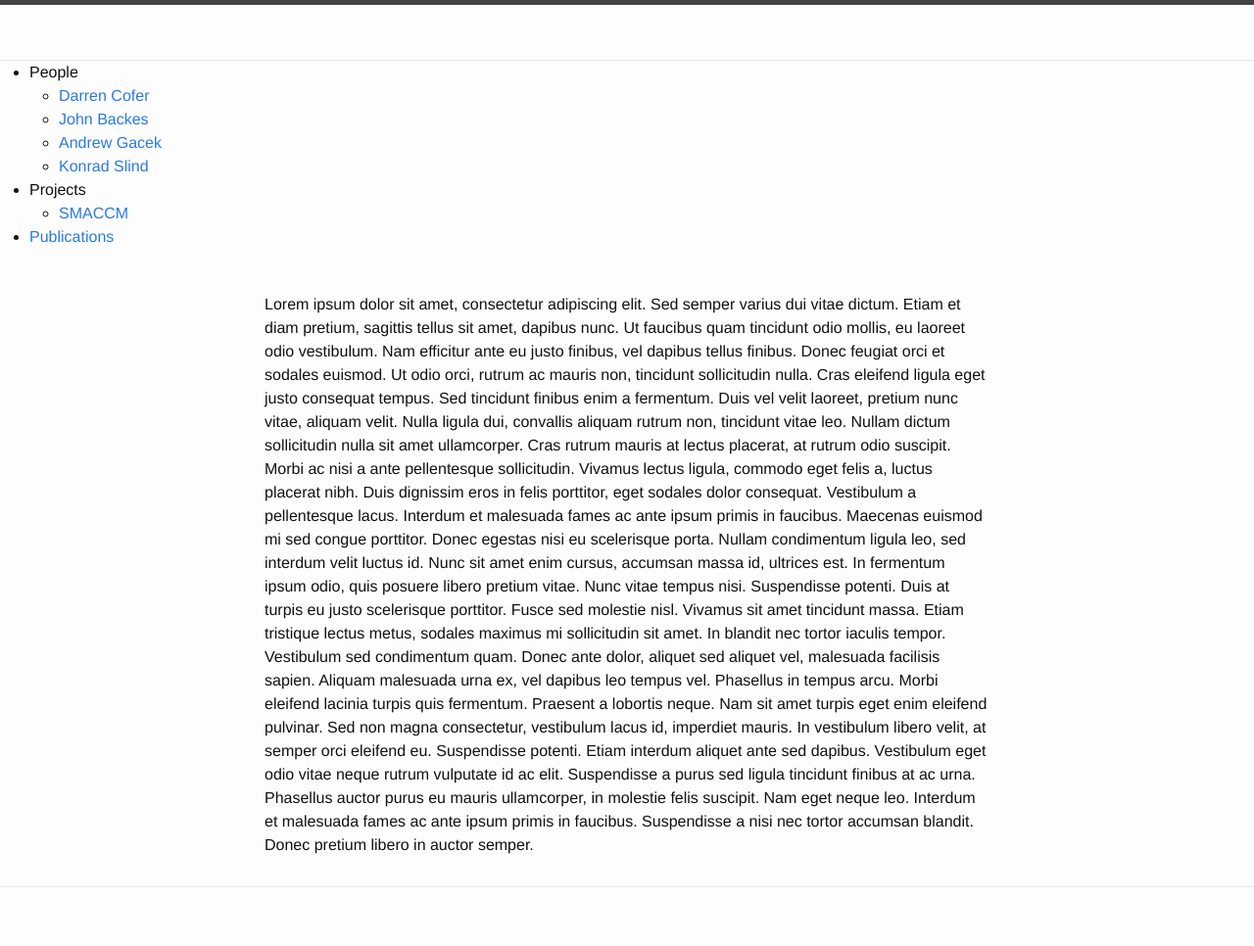
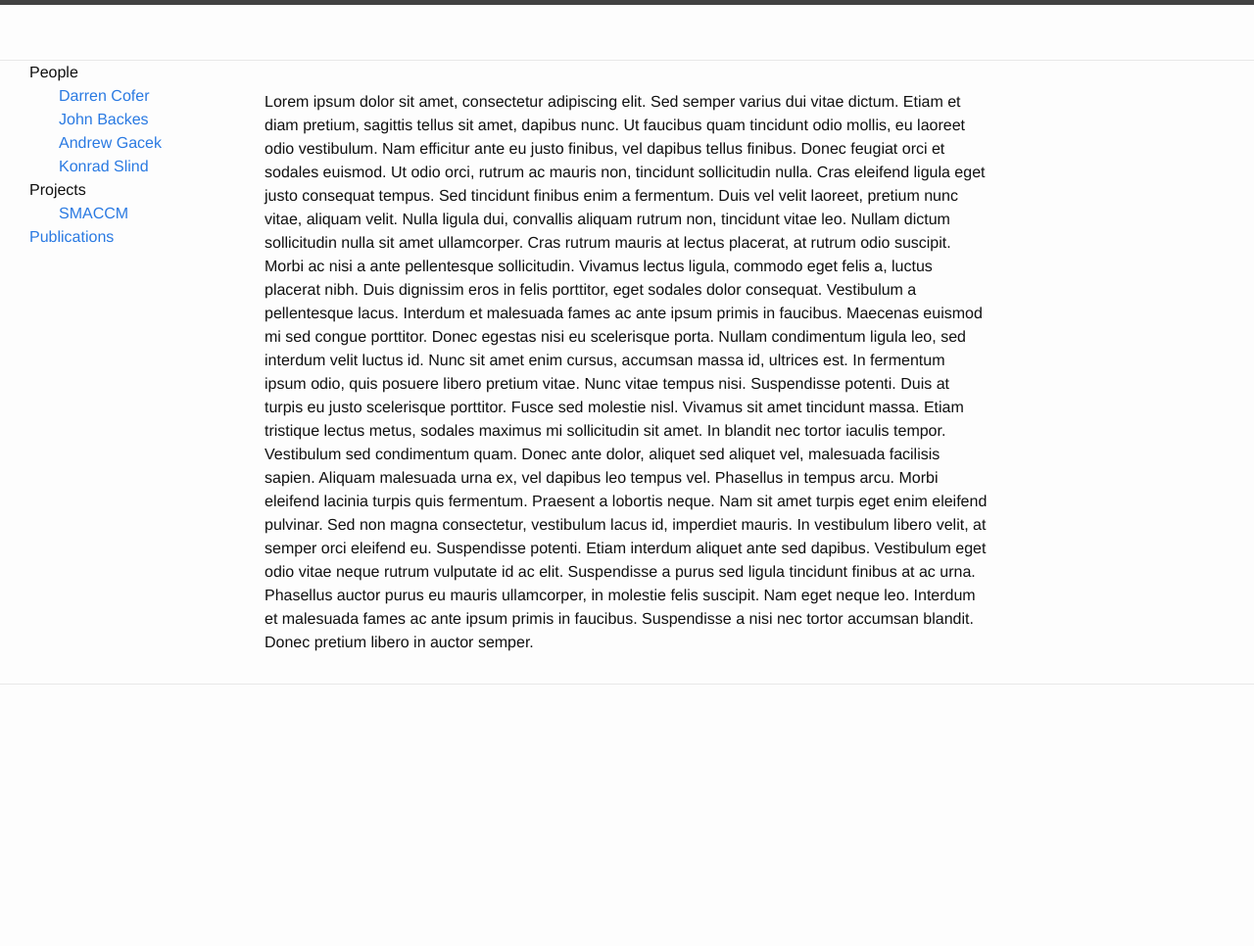
Before and after one commit to loonwerks/loonwerks.github.io, a Jekyll site: the page built from index.html, in a window 1280 px wide. Shown: the whole page at 98% size. Built offline with Jekyll 4.4.1, drawn with Linux system fonts in a browser that asks for light colours; Markdown is read by kramdown in place of the engine named in the settings; after the commit the page ends 900 px from its top, so only the background shows below that.

Commit message:
Float side bar

```diff
--- a/_sass/_layout.scss
+++ b/_sass/_layout.scss
@@ -234,3 +234,14 @@
         }
     }
 }
+
+/**
+ * Sidebar
+ */
+.sidebar {
+    float: left;
+
+    ul {
+        list-style-type: none;
+    }
+}
```
